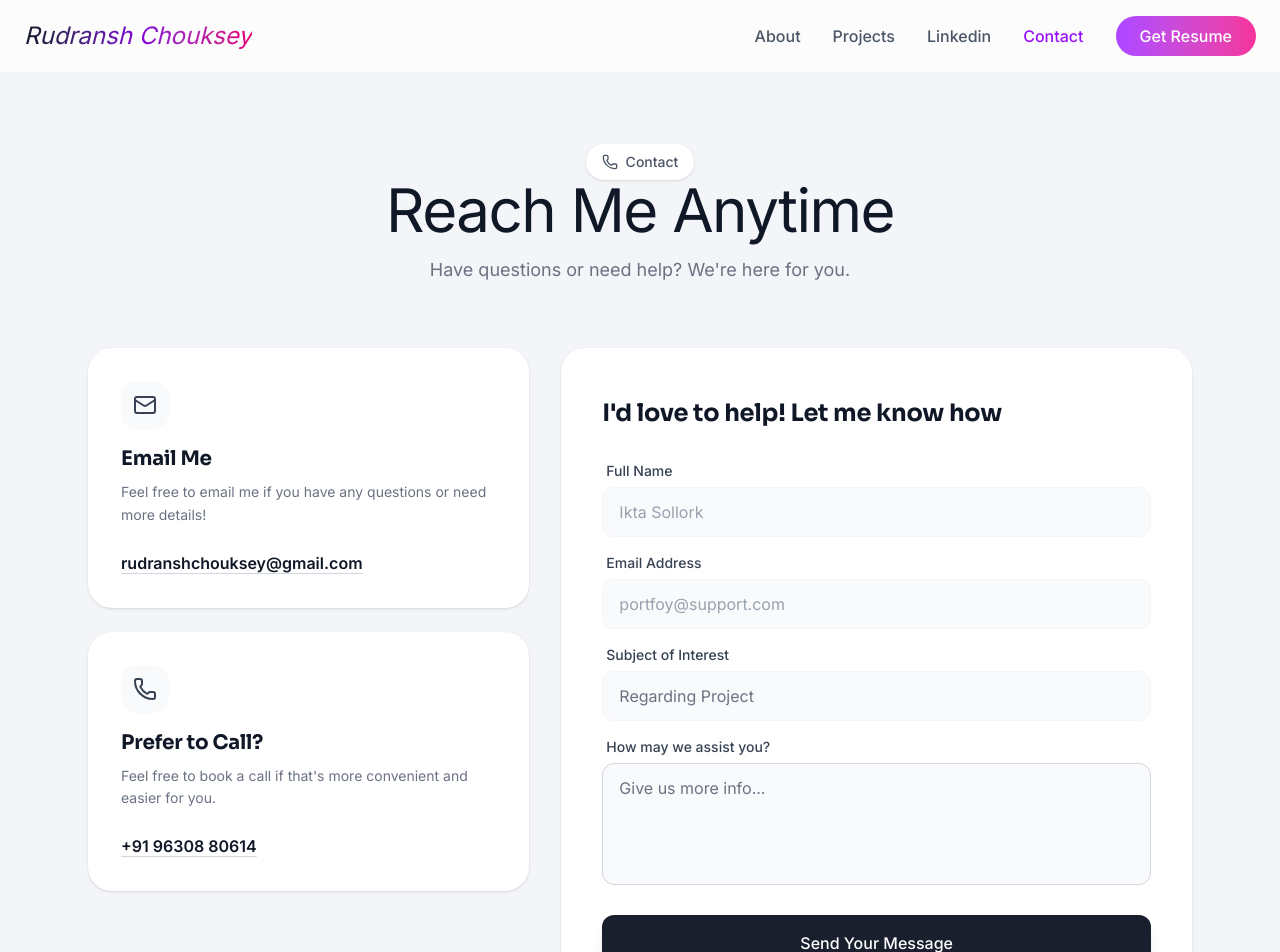
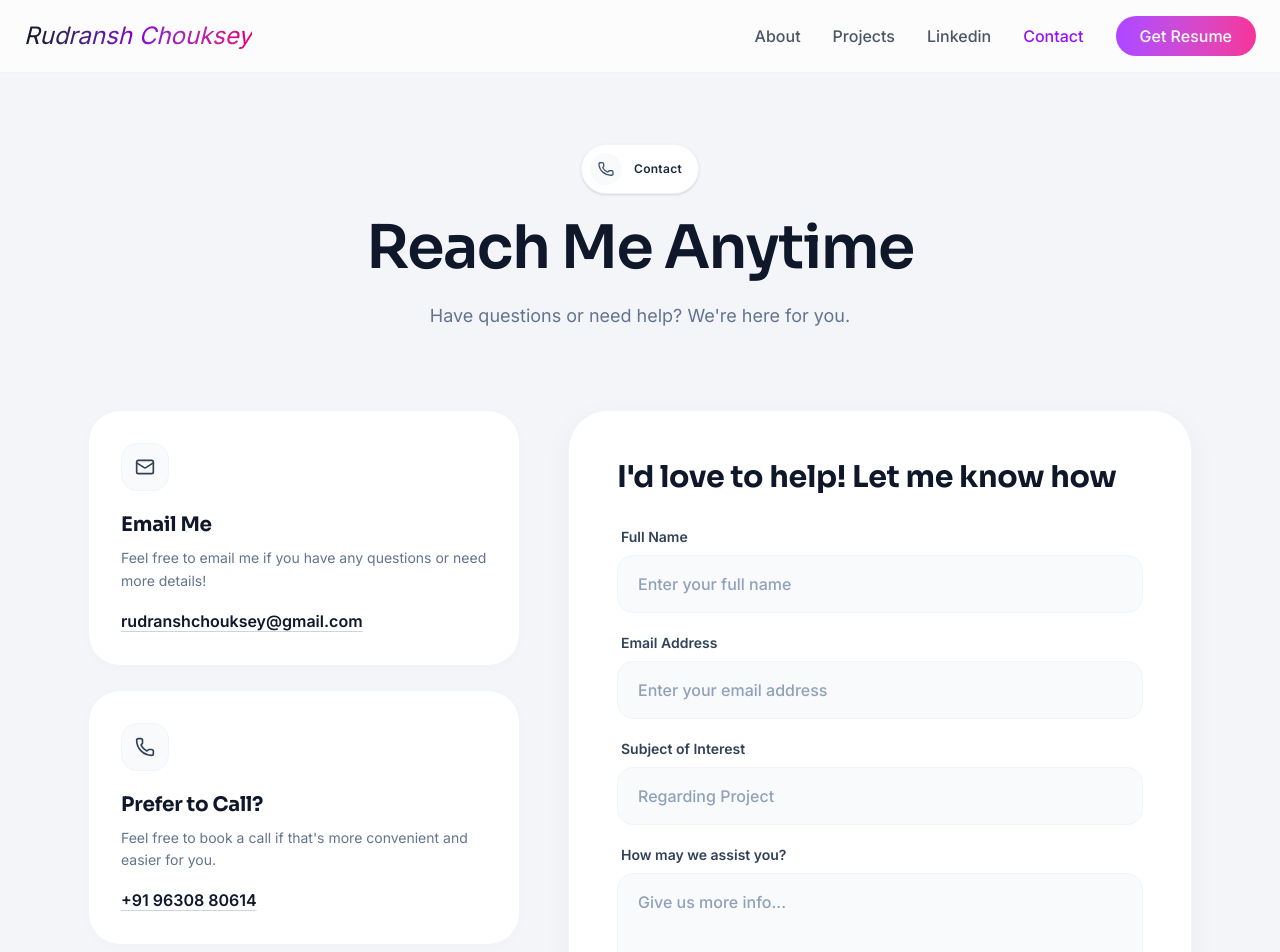
Before and after one commit to rudranshchouksey/Rudransh_Chouksey_Web, a Next.js app: page /contact in a window 1280 px wide. Shown: the top 952 px of the page. Built offline with nearby package versions, Linux system fonts and the light colour scheme.

Commit message:
contact form

```diff
--- a/src/app/contact/page.tsx
+++ b/src/app/contact/page.tsx
@@ -1,59 +1,80 @@
-"use client"
+"use client";
 
 import React from "react";
 import { motion } from "framer-motion";
-import { Mail, Phone } from "lucide-react";
-import ContactForm from "@/components/page/ContactForm";
-import CTASection from "@/components/portfolio/CTASection";
+import { Mail, Phone, ArrowRight } from "lucide-react";
+// Use relative path to avoid alias resolution issues in this environment
+import ContactForm from "../../components/page/ContactForm";
+import { Badge } from "@/components/ui/badge";
 
-// Server Component - Great for SEO and performance
 export default function ContactPage() {
   return (
-    <section className="pt-24 bg-[#F3F5F8]">
-      <div className="min-h-screen bg-[#F3F5F8] font-sans selection:bg-blue-100 selection:text-blue-900">
+    <section className="pt-24 min-h-screen bg-[#F3F5F8] font-sans selection:bg-blue-100 selection:text-blue-900 pb-20">
 
-        <div className="max-w-6xl mx-auto px-6 py-12">
+      <div className="max-w-6xl mx-auto px-4 sm:px-6 py-12">
+
         {/* Header Section */}
-          <div className="text-center mb-16 animate-in fade-in slide-in-from-bottom-4 duration-700">
-            <div className="inline-flex items-center gap-2 px-4 py-2 bg-white rounded-full shadow-sm text-gray-600 text-sm font-medium mb-">
-              <Phone className="w-4 h-4" />
-              Contact
+        <div className="text-center mb-12 md:mb-20">
+          <div className="flex items-center justify-center gap-2 mb-6">
+            <Badge className="bg-white p-2 text-gray-600 border border-gray-100 shadow-sm rounded-full pr-4 gap-3 hover:bg-white">
+              <motion.div
+                animate={{ rotate: [0, 10, -10, 0] }}
+                transition={{ duration: 2, repeat: Infinity }}
+                className="w-8 h-8 bg-slate-50 rounded-full flex items-center justify-center"
+              >
+                <Phone className="size-4 text-slate-600" />
+              </motion.div>
+              <span className="text-xs font-semibold text-slate-800 tracking-wide">Contact</span>
+            </Badge>
           </div>
-            <h1 className="text-3xl md:text-5xl lg:text-6xl font-normal font-sans text-gray-900 mb-4 tracking-tight">
+
+          <motion.h1
+            initial={{ opacity: 0, y: 20 }}
+            animate={{ opacity: 1, y: 0 }}
+            transition={{ duration: 0.6, delay: 0.1 }}
+            className="text-4xl md:text-5xl lg:text-6xl font-medium text-slate-900 mb-6 tracking-tight"
+          >
             Reach Me Anytime
-            </h1>
-            <p className="text-lg text-gray-500 max-w-2xl mx-auto">
+          </motion.h1>
+
+          <motion.p
+            initial={{ opacity: 0, y: 20 }}
+            animate={{ opacity: 1, y: 0 }}
+            transition={{ duration: 0.6, delay: 0.2 }}
+            className="text-lg text-slate-500 max-w-2xl mx-auto"
+          >
             Have questions or need help? We&apos;re here for you.
-            </p>
+          </motion.p>
         </div>
 
         {/* Grid Layout */}
-          <div className="grid lg:grid-cols-12 gap-8">
+        <div className="grid grid-cols-1 lg:grid-cols-12 gap-8 lg:gap-12 items-start">
 
           {/* Left Column - Contact Info Cards (Span 5) */}
           <div className="lg:col-span-5 space-y-6">
 
             {/* Email Card */}
             <motion.div
-                initial={{ opacity: 0, y: 20 }}
-                animate={{ opacity: 1, y: 0 }}
-                transition={{ delay: 0.1 }}
-                className="bg-white rounded-3xl p-8 shadow-sm border border-white/50 hover:shadow-md transition-shadow duration-300"
+              initial={{ opacity: 0, x: -20 }}
+              animate={{ opacity: 1, x: 0 }}
+              transition={{ duration: 0.6, delay: 0.3 }}
+              className="bg-white rounded-[2rem] p-8 shadow-[0_2px_10px_rgb(0,0,0,0.02)] border border-slate-100 hover:shadow-lg transition-shadow duration-300"
             >
-                <div className="flex flex-col items-start gap-4">
-                  <div className="w-12 h-12 bg-gray-50 rounded-2xl flex items-center justify-center">
-                    <Mail className="w-6 h-6 text-gray-700" />
+              <div className="flex flex-col items-start gap-5">
+                <div className="w-12 h-12 bg-slate-50 rounded-2xl flex items-center justify-center border border-slate-100">
+                  <Mail className="w-5 h-5 text-slate-700" />
                 </div>
                 <div>
-                    <h3 className="text-xl font-bold text-gray-900 mb-2">Email Me</h3>
-                    <p className="text-gray-500 mb-6 text-sm leading-relaxed">
+                  <h3 className="text-xl font-bold text-slate-900 mb-2">Email Me</h3>
+                  <p className="text-slate-500 mb-4 text-sm leading-relaxed">
                     Feel free to email me if you have any questions or need more details!
                   </p>
                   <a
-                      href="mailto:rudranshchouksey@gmail.com" // <--- CHANGE THIS TO YOUR EMAIL
-                      className="text-gray-900 hover:text-blue-600 font-semibold underline decoration-gray-300 hover:decoration-blue-600 underline-offset-4 transition-all"
+                    href="mailto:rudranshchouksey@gmail.com"
+                    className="text-slate-900 font-semibold underline decoration-slate-300 hover:decoration-slate-900 underline-offset-4 transition-all flex items-center gap-2 group"
                   >
-                      rudranshchouksey@gmail.com {/* <--- CHANGE THIS TO YOUR EMAIL TEXT */}
+                    rudranshchouksey@gmail.com
+                    <ArrowRight className="w-4 h-4 opacity-0 group-hover:opacity-100 transition-opacity -translate-x-2 group-hover:translate-x-0" />
                   </a>
                 </div>
               </div>
@@ -61,25 +82,26 @@ export default function ContactPage() {
 
             {/* Phone Card */}
             <motion.div
-                initial={{ opacity: 0, y: 20 }}
-                animate={{ opacity: 1, y: 0 }}
-                transition={{ delay: 0.2 }}
-                className="bg-white rounded-3xl p-8 shadow-sm border border-white/50 hover:shadow-md transition-shadow duration-300"
+              initial={{ opacity: 0, x: -20 }}
+              animate={{ opacity: 1, x: 0 }}
+              transition={{ duration: 0.6, delay: 0.4 }}
+              className="bg-white rounded-[2rem] p-8 shadow-[0_2px_10px_rgb(0,0,0,0.02)] border border-slate-100 hover:shadow-lg transition-shadow duration-300"
             >
-                <div className="flex flex-col items-start gap-4">
-                  <div className="w-12 h-12 bg-gray-50 rounded-2xl flex items-center justify-center">
-                    <Phone className="w-6 h-6 text-gray-700" />
+              <div className="flex flex-col items-start gap-5">
+                <div className="w-12 h-12 bg-slate-50 rounded-2xl flex items-center justify-center border border-slate-100">
+                  <Phone className="w-5 h-5 text-slate-700" />
                 </div>
                 <div>
-                    <h3 className="text-xl font-bold text-gray-900 mb-2">Prefer to Call?</h3>
-                    <p className="text-gray-500 mb-6 text-sm leading-relaxed">
+                  <h3 className="text-xl font-bold text-slate-900 mb-2">Prefer to Call?</h3>
+                  <p className="text-slate-500 mb-4 text-sm leading-relaxed">
                     Feel free to book a call if that&apos;s more convenient and easier for you.
                   </p>
                   <a
-                      href="tel:+919630880614" // <--- CHANGE THIS TO YOUR PHONE NUMBER
-                      className="text-gray-900 hover:text-blue-600 font-semibold underline decoration-gray-300 hover:decoration-blue-600 underline-offset-4 transition-all"
+                    href="tel:+919630880614"
+                    className="text-slate-900 font-semibold underline decoration-slate-300 hover:decoration-slate-900 underline-offset-4 transition-all flex items-center gap-2 group"
                   >
-                      +91 96308 80614 {/* <--- CHANGE THIS TO YOUR DISPLAY PHONE NUMBER */}
+                    +91 96308 80614
+                    <ArrowRight className="w-4 h-4 opacity-0 group-hover:opacity-100 transition-opacity -translate-x-2 group-hover:translate-x-0" />
                   </a>
                 </div>
               </div>
@@ -90,10 +112,10 @@ export default function ContactPage() {
           {/* Right Column - Contact Form (Span 7) */}
           <div className="lg:col-span-7">
             <motion.div
-                initial={{ opacity: 0, x: 20 }}
-                animate={{ opacity: 1, x: 0 }}
-                transition={{ delay: 0.3 }}
-                className="bg-white rounded-3xl p-8 md:p-10 shadow-sm border border-white/50 h-full"
+              initial={{ opacity: 0, y: 20 }}
+              animate={{ opacity: 1, y: 0 }}
+              transition={{ duration: 0.6, delay: 0.5 }}
+              className="bg-white rounded-[2.5rem] p-8 md:p-12 shadow-[0_8px_30px_rgb(0,0,0,0.04)] border border-slate-100 h-full"
             >
               <ContactForm />
             </motion.div>
@@ -101,8 +123,6 @@ export default function ContactPage() {
 
         </div>
       </div>
-        <CTASection />
-      </div>
     </section>
   );
 }
--- a/src/components/page/ContactForm.tsx
+++ b/src/components/page/ContactForm.tsx
@@ -1,10 +1,8 @@
 "use client";
 
 import React, { useState } from "react";
-import { CheckCircle2 } from "lucide-react";
+import { CheckCircle2, Loader2, Send } from "lucide-react";
 
-
-// --- Types ---
 interface FormData {
   fullName: string;
   email: string;
@@ -12,7 +10,6 @@ interface FormData {
   message: string;
 }
 
-// --- Contact Form Component ---
 export default function ContactForm() {
   const [formData, setFormData] = useState<FormData>({
     fullName: "",
@@ -38,15 +35,17 @@ export default function ContactForm() {
 
   if (isSubmitted) {
     return (
-      <div className="flex flex-col items-center justify-center h-full py-12 text-center">
-        <div className="w-16 h-16 bg-green-100 rounded-full flex items-center justify-center mb-6">
-          <CheckCircle2 className="w-8 h-8 text-green-600" />
+      <div className="flex flex-col items-center justify-center h-full py-12 text-center animate-in fade-in zoom-in duration-500">
+        <div className="w-20 h-20 bg-green-50 rounded-full flex items-center justify-center mb-6">
+          <CheckCircle2 className="w-10 h-10 text-green-500" />
         </div>
-        <h3 className="text-2xl font-bold text-gray-900 mb-2">Message Sent!</h3>
-        <p className="text-gray-600 mb-6">We&apos;ll get back to you shortly.</p>
+        <h3 className="text-3xl font-bold text-slate-900 mb-3">Message Sent!</h3>
+        <p className="text-slate-500 mb-8 max-w-sm mx-auto">
+          Thanks for reaching out. We&apos;ll get back to you within 24 hours.
+        </p>
         <button
           onClick={() => setIsSubmitted(false)}
-          className="text-blue-600 hover:text-blue-700 font-medium"
+          className="px-8 py-3 bg-slate-900 text-white rounded-xl font-medium hover:bg-slate-800 transition-colors"
         >
           Send another message
         </button>
@@ -56,65 +55,61 @@ export default function ContactForm() {
 
   return (
     <form onSubmit={handleSubmit} className="space-y-6">
-      <div className="text-center md:text-left mb-8">
-        <div className="flex items-center gap-3 justify-center md:justify-start mb-2">
-           {/* Optional: Icon next to form title like Sophie's design if needed,
-               though her design is mostly clean text here */}
-        </div>
-        <h3 className="text-xl md:text-2xl font-bold text-gray-900">
+      <div className="text-left mb-8">
+        <h3 className="text-2xl md:text-3xl font-bold text-slate-900 mb-2">
           I&apos;d love to help! Let me know how
         </h3>
       </div>
 
-      <div className="space-y-4">
+      <div className="space-y-5">
         <div>
-          <label className="block text-sm font-medium text-gray-700 mb-1.5 ml-1">Full Name</label>
+          <label className="block text-sm font-semibold text-slate-700 mb-2 ml-1">Full Name</label>
           <input
             type="text"
             name="fullName"
-            placeholder="Ikta Sollork"
+            placeholder="Enter your full name"
             value={formData.fullName}
             onChange={handleChange}
-            className="w-full px-4 py-3 bg-gray-50 border-gray-100 border focus:bg-white rounded-xl focus:ring-2 focus:ring-blue-100 focus:border-blue-400 outline-none transition-all placeholder:text-gray-400"
+            className="w-full px-5 py-4 bg-[#F8FAFC] border border-slate-100 rounded-2xl focus:bg-white focus:ring-2 focus:ring-slate-900/5 focus:border-slate-300 outline-none transition-all placeholder:text-slate-400 font-medium"
             required
           />
         </div>
 
         <div>
-          <label className="block text-sm font-medium text-gray-700 mb-1.5 ml-1">Email Address</label>
+          <label className="block text-sm font-semibold text-slate-700 mb-2 ml-1">Email Address</label>
           <input
             type="email"
             name="email"
-            placeholder="portfoy@support.com"
+            placeholder="Enter your email address"
             value={formData.email}
             onChange={handleChange}
-            className="w-full px-4 py-3 bg-gray-50 border-gray-100 border focus:bg-white rounded-xl focus:ring-2 focus:ring-blue-100 focus:border-blue-400 outline-none transition-all placeholder:text-gray-400"
+            className="w-full px-5 py-4 bg-[#F8FAFC] border border-slate-100 rounded-2xl focus:bg-white focus:ring-2 focus:ring-slate-900/5 focus:border-slate-300 outline-none transition-all placeholder:text-slate-400 font-medium"
             required
           />
         </div>
 
         <div>
-          <label className="block text-sm font-medium text-gray-700 mb-1.5 ml-1">Subject of Interest</label>
+          <label className="block text-sm font-semibold text-slate-700 mb-2 ml-1">Subject of Interest</label>
           <input
             type="text"
             name="subject"
             placeholder="Regarding Project"
             value={formData.subject}
             onChange={handleChange}
-            className="w-full px-4 py-3 bg-gray-50 border-gray-100 border text-gray-900 focus:bg-white rounded-xl focus:ring-2 focus:ring-blue-100 focus:border-blue-400 outline-none transition-all placeholder:text-gray-500"
+            className="w-full px-5 py-4 bg-[#F8FAFC] border border-slate-100 rounded-2xl focus:bg-white focus:ring-2 focus:ring-slate-900/5 focus:border-slate-300 outline-none transition-all placeholder:text-slate-400 font-medium"
             required
           />
         </div>
 
         <div>
-          <label className="block text-sm font-medium text-gray-700 mb-1.5 ml-1">How may we assist you?</label>
+          <label className="block text-sm font-semibold text-slate-700 mb-2 ml-1">How may we assist you?</label>
           <textarea
             name="message"
             rows={4}
             placeholder="Give us more info..."
             value={formData.message}
             onChange={handleChange}
-            className="w-full px-4 py-3 bg-gray-50 border border-gray-300 text-gray-900 rounded-xl focus:ring-2 focus:ring-blue-100 focus:border-blue-400 outline-none transition-all placeholder:text-gray-500 resize-none"
+            className="w-full px-5 py-4 bg-[#F8FAFC] border border-slate-100 rounded-2xl focus:bg-white focus:ring-2 focus:ring-slate-900/5 focus:border-slate-300 outline-none transition-all placeholder:text-slate-400 font-medium resize-none"
             required
           />
         </div>
@@ -123,9 +118,16 @@ export default function ContactForm() {
       <button
         type="submit"
         disabled={isSubmitting}
-        className="w-full bg-[#1a1f2e] hover:bg-black text-white font-medium py-4 rounded-xl transition-colors flex items-center justify-center gap-2 shadow-lg shadow-gray-200"
+        className="w-full bg-[#1C2333] hover:bg-[#2a344a] text-white font-semibold py-4 rounded-2xl transition-all duration-300 flex items-center justify-center gap-2 shadow-xl shadow-slate-900/10 active:scale-95 disabled:opacity-70 disabled:cursor-not-allowed"
       >
-        {isSubmitting ? "Sending..." : "Send Your Message"}
+        {isSubmitting ? (
+          <>
+            <Loader2 className="w-5 h-5 animate-spin" />
+            Sending...
+          </>
+        ) : (
+          "Send Your Message"
+        )}
       </button>
     </form>
   );
```
Lines whose indentation alone changed are shown as unchanged.
